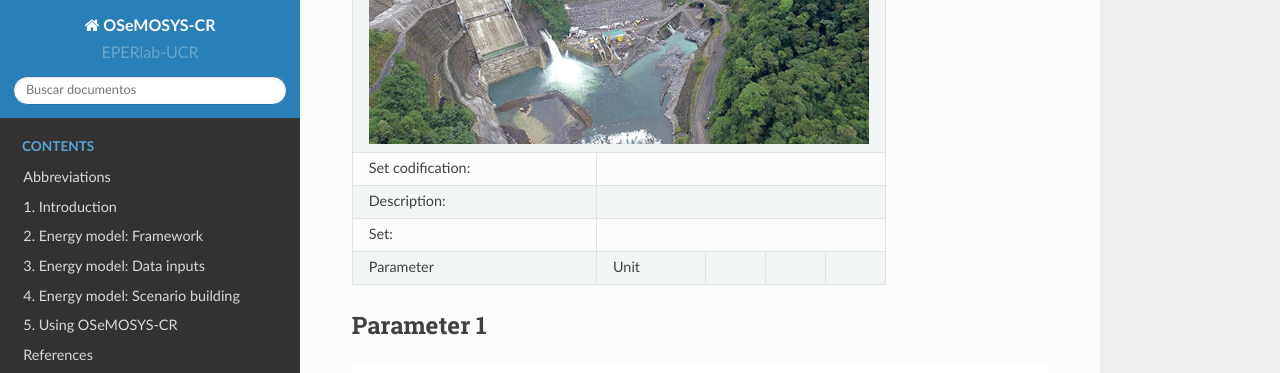
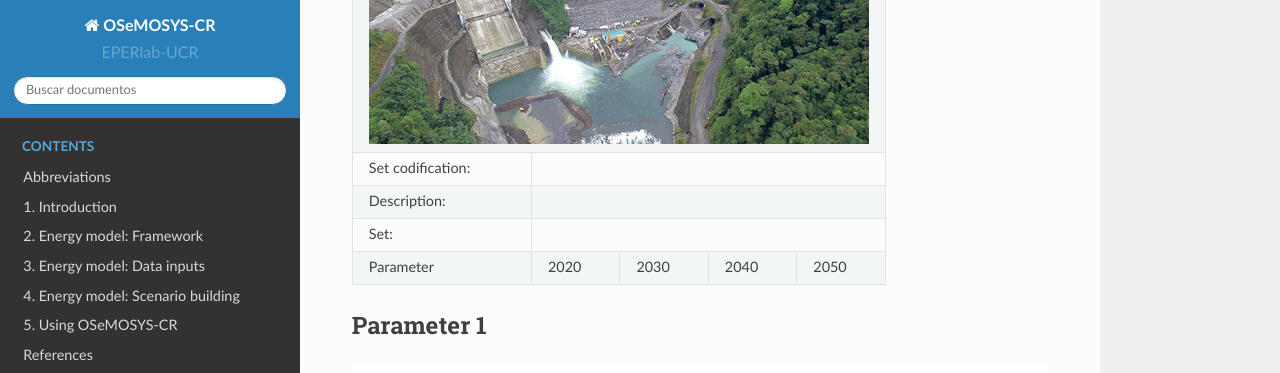
Before and after one commit to EPERLab/OSeMOSYS-CR, a Sphinx documentation site: the page built from docs/Template_example.rst, in a window 1280 px wide and 900 px high, scrolled down 306 px. Shown: the top 373 px of the window. Built offline with Sphinx 7.4.7 and the Read the Docs theme 2.0.0, drawn with Linux system fonts in a browser that asks for light colours; formulas are drawn with MathJax 3.

Commit message:
Update Template_example.rst

```diff
--- a/docs/Template_example.rst
+++ b/docs/Template_example.rst
@@ -12,7 +12,7 @@ Set codification
 +-------------------+--------------+-------------------+------------------+---------------------+
 | Set:              |                                                                           |
 +-------------------+--------------+-------------------+------------------+---------------------+
-| Parameter         | Unit         |                   |                  |                     |
+| Parameter         | 2020         | 2030              | 2040             |  2050               |
 +-------------------+--------------+-------------------+------------------+---------------------+
 
 
```
